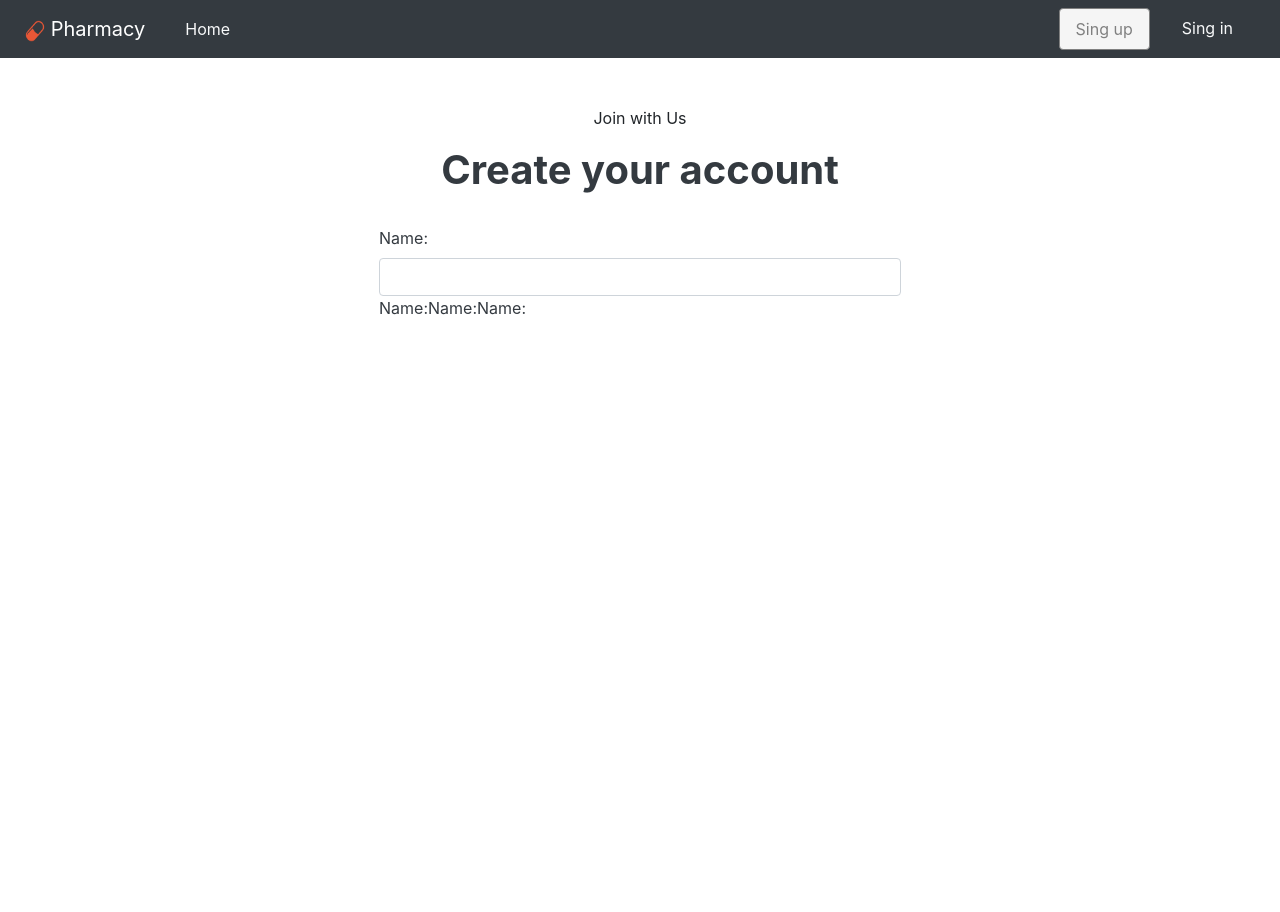
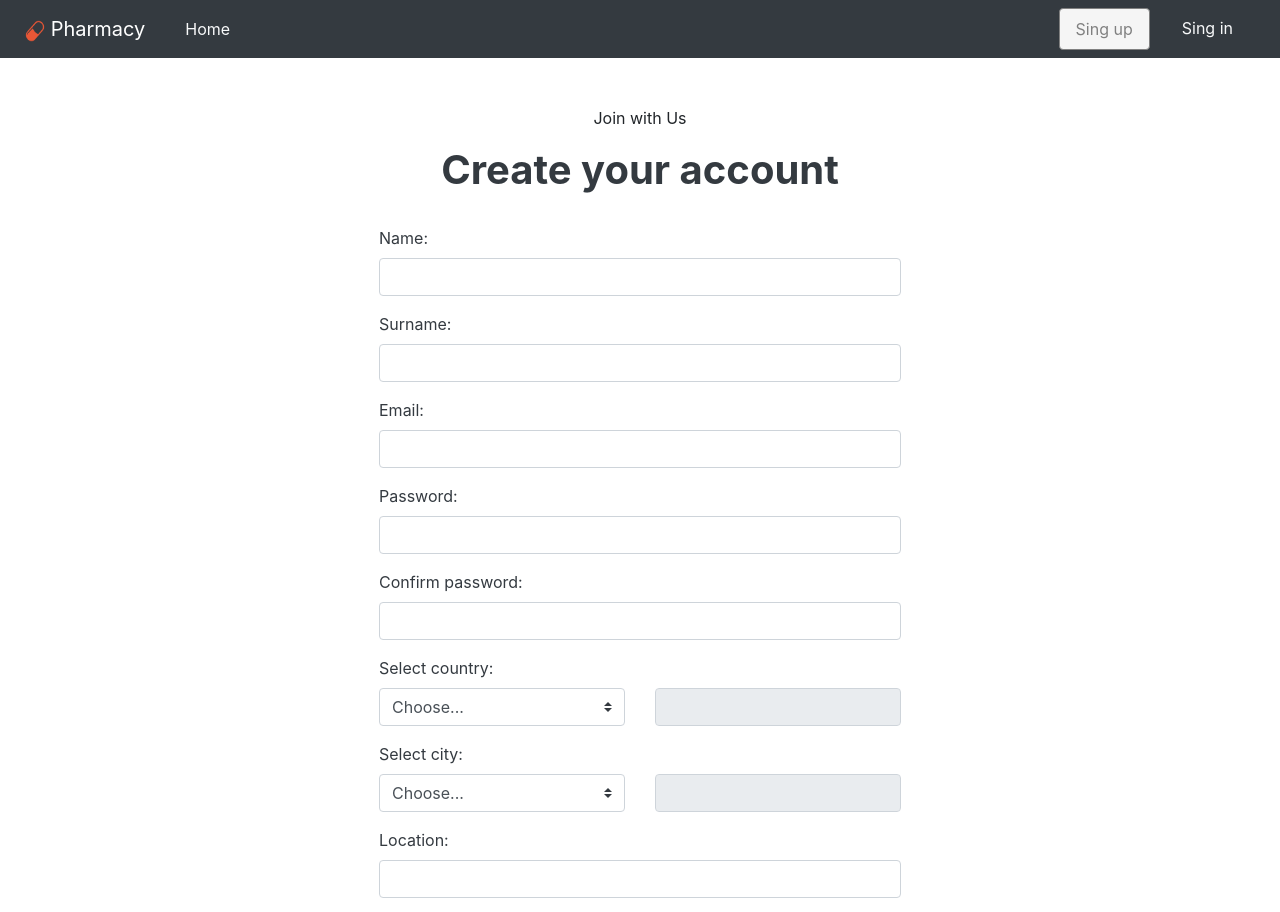
Before and after one commit to stiven98/ISA, an Angular app in the folder pharmacy-frontend/: page /registration in a window 1280 px wide. Shown: the top 912 px of the page. Before the commit the page ends 800 px from the top, so only its background shows below. Built offline with nearby package versions, Linux system fonts and the light colour scheme.

Commit message:
:construction: :beer: registration page

```diff
--- a/pharmacy-frontend/src/app/header/header.component.html
+++ b/pharmacy-frontend/src/app/header/header.component.html
@@ -1,9 +1,9 @@
-<nav class="navbar navbar-dark bg-dark nav-pills">
+<nav class="navbar navbar-dark bg-dark nav-pills ">
 
   <div class="container-fluid nav" >
     <div class="row align-items-center">
       <a class="navbar-brand ml-2" href="/">
-        <img class="logo ml-3" src="/assets/img/logo.png" height="22" width="20"/>
+        <img class="logo ml-3" src="/assets/img/logo.png" height="22" width="20" alt="Logo"/>
         Pharmacy
       </a>
       <a class="nav-item nav-link ml-2 mr-2 text-light"  routerLink="/" routerLinkActive="active" [routerLinkActiveOptions]="{exact: true}">Home</a>
--- a/pharmacy-frontend/src/app/header/header.component.ts
+++ b/pharmacy-frontend/src/app/header/header.component.ts
@@ -12,4 +12,6 @@ export class HeaderComponent implements OnInit {
   ngOnInit(): void {
   }
 
+
+
 }
--- a/pharmacy-frontend/src/app/sing-in/sing-in.component.ts
+++ b/pharmacy-frontend/src/app/sing-in/sing-in.component.ts
@@ -7,6 +7,8 @@ import { Component, OnInit } from '@angular/core';
 })
 export class SingInComponent implements OnInit {
 
+
+
   constructor() { }
 
   ngOnInit(): void {
--- a/pharmacy-frontend/src/app/sing-up/sing-up.component.html
+++ b/pharmacy-frontend/src/app/sing-up/sing-up.component.html
@@ -1,7 +1,7 @@
 <div class="container p-5" >
-  <div class="">
-    <div class="text-monospace d-flex justify-content-center">
-      <p class="text-monospace">Join with Us</p>
+  <div >
+    <div class=" d-flex justify-content-center">
+      <p>Join with Us</p>
     </div>
     <div>
       <h1 class="d-flex justify-content-center font-weight-bold text-dark">Create your account</h1>
@@ -11,9 +11,55 @@
       <form class="form-control-feedback w-50">
         <label for="firstName" class="text-dark" >Name:</label>
         <input type="text" id="firstName" class="form-control"/>
-        <label for="firstName" class="text-dark" >Name:</label>
-        <label for="firstName" class="text-dark" >Name:</label>
-        <label for="firstName" class="text-dark" >Name:</label>
+        <label for="lastName" class="text-dark mt-3" >Surname:</label>
+        <input type="text" id="lastName" class="form-control"/>
+
+
+        <label for="email" class="text-dark mt-3" >Email:</label>
+        <input type="text" id="email" class="form-control"/>
+
+        <label for="password" class="text-dark mt-3" >Password:</label>
+        <input type="text" id="password" class="form-control"/>
+
+        <label for="confirmPassword" class="text-dark mt-3" >Confirm password:</label>
+        <input type="text" id="confirmPassword" class="form-control"/>
+
+
+        <label for="country" class="text-dark mt-3" >Select country:</label>
+        <div class="row">
+          <div class="col-6">
+            <select class="custom-select" id="country" (change)="onChangeSelectedCountry($event)">
+              <option value="Choose..." selected>Choose...</option>
+
+              <option value="Other country">Other country</option>
+            </select>
+          </div>
+
+          <div class="col-6">
+            <input type="text" id="otherCountry" class="form-control"  [disabled]="!disabledCountry"/>
+          </div>
+        </div>
+
+        <label for="city" class="text-dark mt-3" >Select city:</label>
+        <div class="row">
+          <div class="col-6">
+            <select class="custom-select" id="city" (change)="onChangeSelectedCity($event)">
+              <option value="Choose..." selected>Choose...</option>
+              <option value="Other city">Other city</option>
+            </select>
+          </div>
+
+          <div class="col-6">
+            <input type="text" id="otherCity" class="form-control" [disabled]="!disabledCity"/>
+          </div>
+        </div>
+
+
+        <label for="location" class="text-dark mt-3" >Location:</label>
+        <input type="text" id="location" class="form-control"/>
+
+        <button class="btn btn-dark mt-3 w-100">Create Account</button>
+
       </form>
     </div>
   </div>
--- a/pharmacy-frontend/src/app/sing-up/sing-up.component.ts
+++ b/pharmacy-frontend/src/app/sing-up/sing-up.component.ts
@@ -7,9 +7,24 @@ import { Component, OnInit } from '@angular/core';
 })
 export class SingUpComponent implements OnInit {
 
+  selectedCountry = 'Choose...';
+  selectedCity = 'Choose...';
+  disabledCountry = false;
+  disabledCity = false;
+
   constructor() { }
 
   ngOnInit(): void {
   }
 
+  onChangeSelectedCountry = (event) => {
+    this.selectedCountry = event.target.value;
+    this.disabledCountry = this.selectedCountry === 'Other country';
+  }
+
+  onChangeSelectedCity = (event) => {
+    this.selectedCity = event.target.value;
+    this.disabledCity = this.selectedCity === 'Other city';
+  }
+
 }
```
Also changed, not shown: 1 other file (tests, documents, lock files or other folders).
